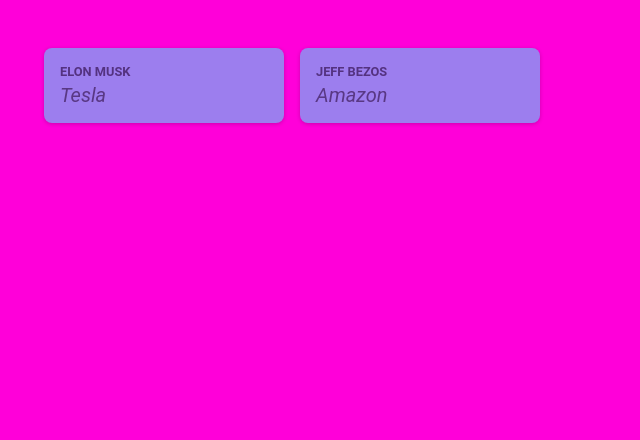
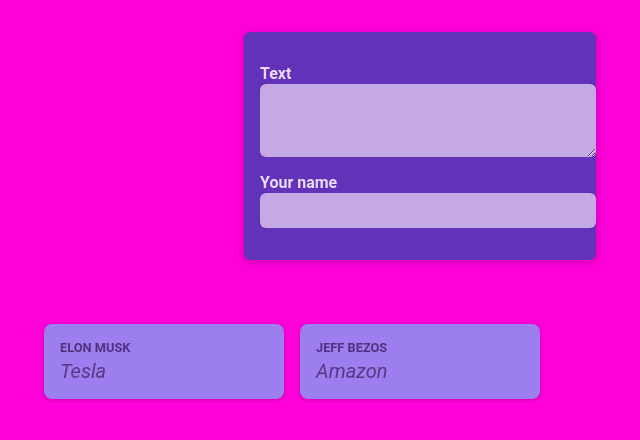
Before and after one commit to AbeOH/twitter-clone, a React (Vite) app: page / in a window 1280 px wide. Shown: the top 440 px of the page, without its empty margins (220-860 px from the left). Built offline with nearby package versions, Linux system fonts and the light colour scheme.

Commit message:
Added event listner to newpost component

```diff
--- /dev/null
+++ b/src/components/NewPost/NewPost.module.css
@@ -0,0 +1,55 @@
+.form {
+    background-color: #6233b9;
+    padding: 1rem;
+    width: 20rem;
+    margin: 2rem auto;
+    border-radius: 6px;
+    box-shadow: 0 2px 8px rgba(0, 0, 0, 0.2);
+}
+
+.form label {
+    display: block;
+    margin-bottom: 0.05rem;
+    color: #eadbfb;
+    font-weight: bold;
+}
+
+.form input,
+.form textarea {
+    display: block;
+    width: 100%;
+    font: inherit;
+    padding: 0.5rem;
+    border-radius: 6px;
+    border: none;
+    background-color: #c4a9e4;
+    color: #28262c;
+}
+
+.actions {
+    display: flex;
+    justify-content: flex-end;
+    gap: 0.5rem;
+}
+
+.actions button {
+    cursor: pointer;
+    font: inherit;
+    padding: 0.5rem 1.5rem;
+    border: none;
+    border-radius: 4px;
+    background-color: #34036c;
+    color: #e5d5f7;
+}
+
+.actions button:hover {
+    background-color: #23014a;
+}
+
+.actions button[type="button"] {
+    background-color: transparent;
+}
+
+.actions button[type="button"]:hover {
+    color: #d1bee6;
+}
--- a/src/components/NewPost/NewPost.tsx
+++ b/src/components/NewPost/NewPost.tsx
@@ -1,11 +1,15 @@
 import classes from "./NewPost.module.css";
 
 function NewPost() {
+    function changeBodyHandler(event: React.ChangeEvent<HTMLTextAreaElement>) {
+        console.log(event.target.value);
+    }
+
     return (
         <form className={classes.form}>
             <p>
                 <label htmlFor="body">Text</label>
-                <textarea id="body" rows={3} />
+                <textarea id="body" rows={3} onChange={changeBodyHandler} />
             </p>
             <p>
                 <label htmlFor="name">Your name</label>
--- a/src/components/PostList/PostList.tsx
+++ b/src/components/PostList/PostList.tsx
@@ -1,12 +1,16 @@
 import Post from "../Post/Post";
 import classes from "./PostList.module.css";
+import NewPost from "../NewPost/NewPost";
 
 function PostList() {
     return (
-        <ul className={classes.posts}>
-            <Post richPerson="Elon Musk" companyName="Tesla" />
-            <Post richPerson="Jeff Bezos" companyName="Amazon" />
-        </ul>
+        <>
+            <NewPost />
+            <ul className={classes.posts}>
+                <Post richPerson="Elon Musk" companyName="Tesla" />
+                <Post richPerson="Jeff Bezos" companyName="Amazon" />
+            </ul>
+        </>
     );
 }
 
```
Also changed, not shown: src/components/NewPost/NewPost.css (deleted).
